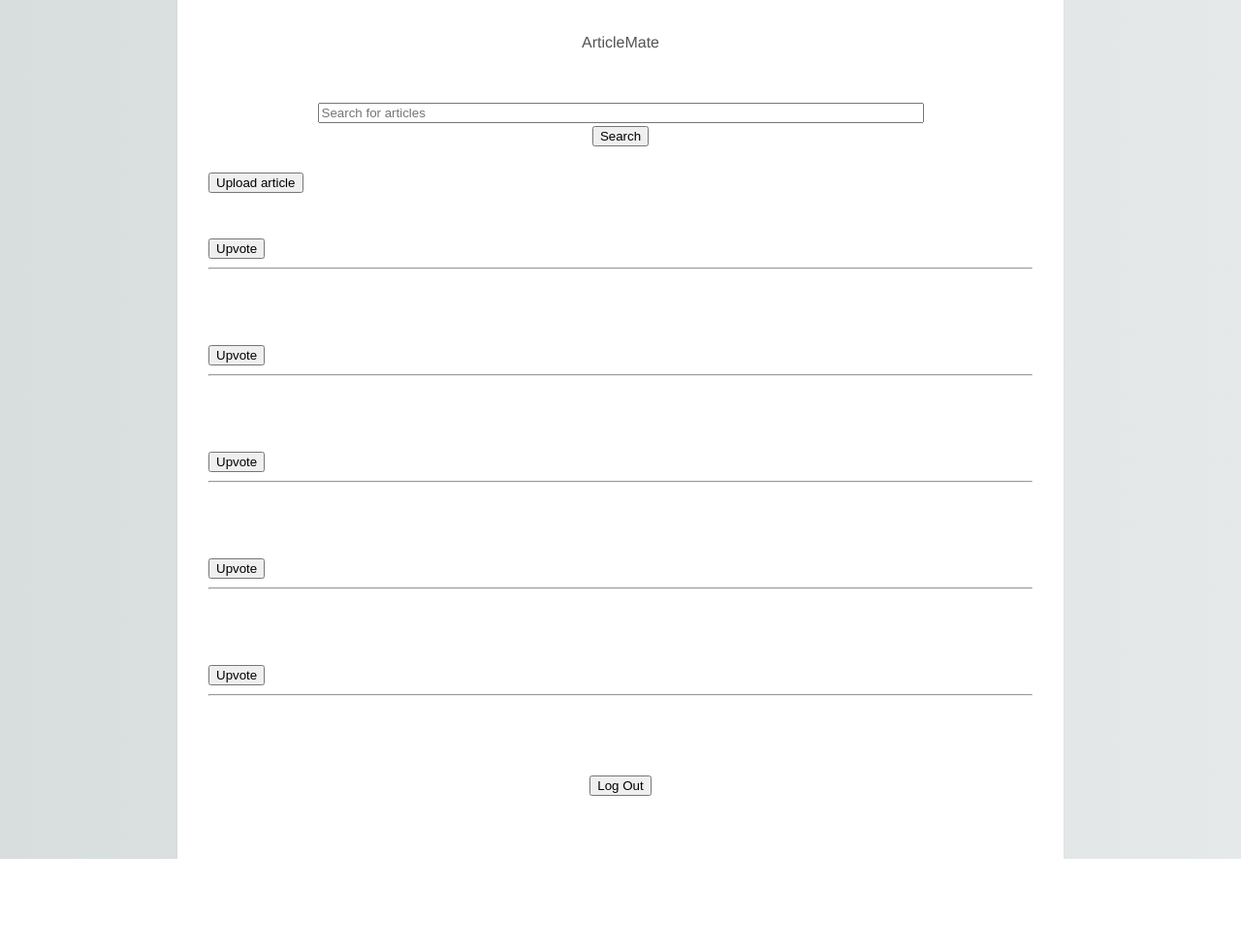
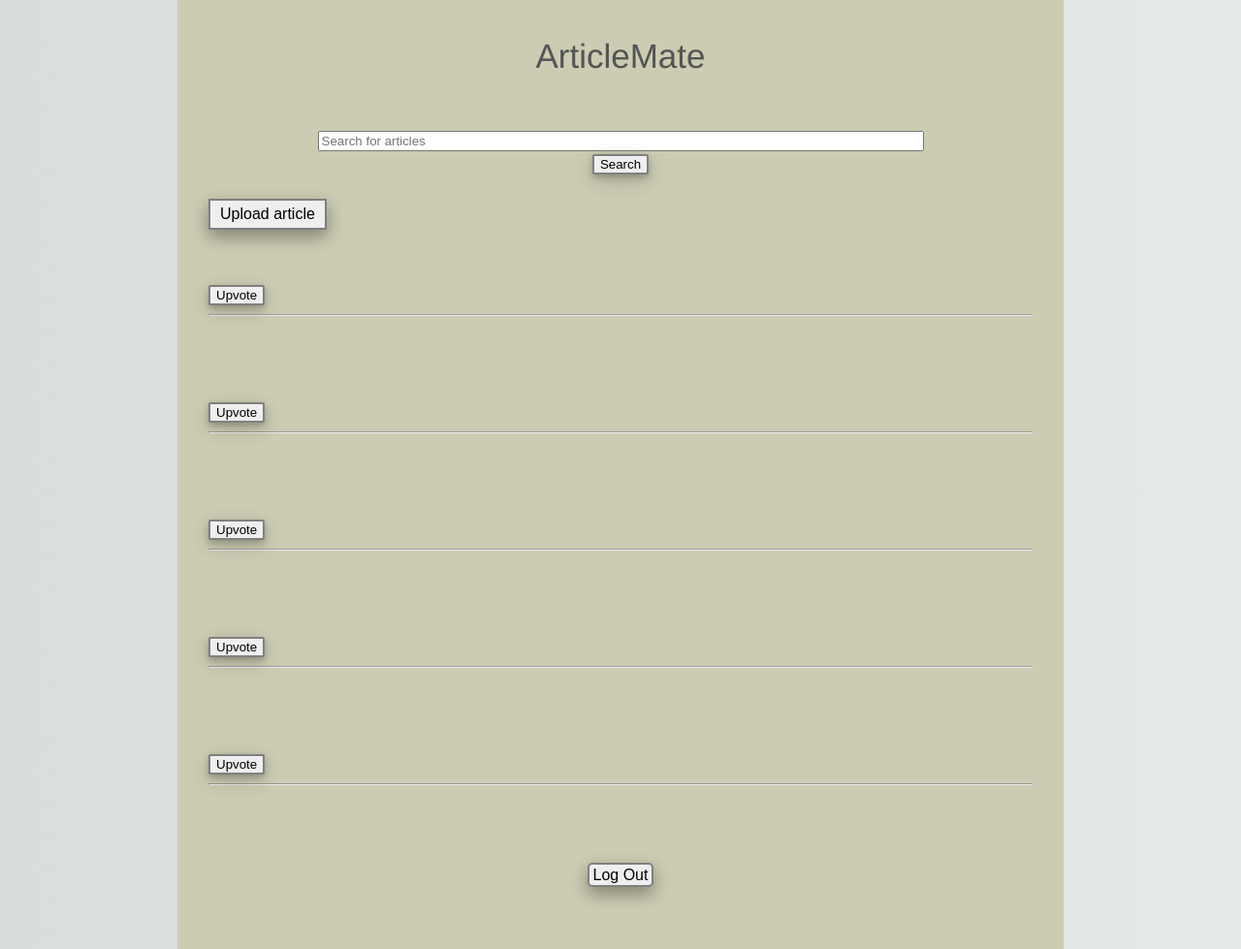
Before and after one commit to absingh31/Article_Portal, a PHP site: page /after_login.php in a window 1280 px wide. Shown: the whole page at 97% size. Before the commit the page ends 886 px from the top, so only its background shows below. Run offline with PHP 8.4, Linux system fonts and the light colour scheme; data that the repository does not hold is empty.

Commit message:
css updated

```diff
--- a/after_login.php
+++ b/after_login.php
@@ -1,4 +1,14 @@
 <?php
+mysql_connect('localhost','root','');
+$con=mysql_select_db('IWPProject');
+if($con)
+{
+}
+else
+{
+    die('Unable to connect');
+}
+
 if(isset($_POST['username'])&&isset($_POST['password']))
     {
 
@@ -38,6 +48,52 @@
 ?>
 <!DOCTYPE html>
 <html>
+<style>
+
+.body{
+	background-color: #ccccb3;
+}
+.green{
+	margin-left:6px;
+}
+.button{
+	border-radius: 2px;
+	 border: 2px solid grey;
+	 box-shadow: 0 8px 16px 0 rgba(0,0,0,0.2), 0 6px 20px 0 rgba(0,0,0,0.19);
+}
+
+.button:hover {
+    background-color: #4CAF50; /* Green */
+    color: white;
+    box-shadow: 0 12px 16px 0 rgba(0,0,0,0.24), 0 17px 50px 0 rgba(0,0,0,0.19);
+}
+.box{	padding-right: 20px;
+
+}
+
+.fontstyle{
+	font-style: Monospace;
+	font-size: 35px;
+}
+.upload{
+    border-radius: 5    px;
+     border: 2px solid grey;
+     box-shadow: 0 8px 16px 0 rgba(0,0,0,0.2), 0 6px 20px 0 rgba(0,0,0,0.19);
+    padding: 5px 10px;
+    text-align: center;
+    text-decoration: none;
+    display: inline-block;
+    font-size: 16px;
+}
+
+.upload:hover {
+    background-color: #4CAF50; /* Green */
+    color: white;
+    box-shadow: 0 12px 16px 0 rgba(0,0,0,0.24), 0 17px 50px 0 rgba(0,0,0,0.19);
+}
+
+
+</style>
     <head>
         <meta charset="utf-8">
         <meta http-equiv="X-UA-Compatible" content="IE=edge">
--- a/main.css
+++ b/main.css
@@ -21,3 +21,113 @@
     font-weight: 600;
     line-height: 1.3;
 }
+
+h2 {
+    margin-top: 1.3em;
+}
+
+a {
+    color: #0083e8;
+}
+
+b, strong {
+    font-weight: 600;
+}
+
+samp {
+    display: none;
+}
+
+img {
+    -webkit-animation: colorize 2s cubic-bezier(0, 0, .78, .36) 1;
+            animation: colorize 2s cubic-bezier(0, 0, .78, .36) 1;
+    background: transparent;
+    border: 10px solid rgba(0, 0, 0, 0.12);
+    border-radius: 4px;
+    display: block;
+    margin: 1.3em auto;
+    max-width: 95%;
+}
+
+@-webkit-keyframes colorize {
+    0% {
+        -webkit-filter: grayscale(100%);
+    }
+    100% {
+        -webkit-filter: grayscale(0%);
+    }
+}
+
+@keyframes colorize {
+    0% {
+        filter: grayscale(100%);
+    }
+    100% {
+        filter: grayscale(0%);
+    }
+}
+.header{
+    background-color:#b9ccb3;
+    border-style:solid;
+    border-color: black;
+    border-bottom-width: medium;
+    padding: 20px;
+}
+
+.body{
+    background-color: #ccccb3;
+}
+.green{
+    margin-left:6px;
+}
+.button{
+    border-radius: 2px;
+     border: 2px solid grey;
+     box-shadow: 0 3px 6px 0 rgba(0,0,0,0.2), 0 6px 20px 0 rgba(0,0,0,0.19);
+}
+
+.button:hover {
+    background-color: #4CAF50; /* Green */
+    color: white;
+    box-shadow: 0 12px 16px 0 rgba(0,0,0,0.24), 0 17px 50px 0 rgba(0,0,0,0.19);
+}
+.box{   padding-right: 20px;
+
+}
+
+.fontstyle{
+    font-style:lucida;
+    font-size: 35px;
+}
+.searchbutton{
+    border-radius: 5px;
+     border: 2px solid grey;
+     box-shadow: 0 8px 16px 0 rgba(0,0,0,0.2), 0 6px 20px 0 rgba(0,0,0,0.19);
+    padding: 6px 16px;
+    text-align: center;
+    text-decoration: none;
+    display: inline-block;
+    font-size: 16px;
+}
+
+.searchbutton:hover {
+    background-color: #4CAF50; /* Green */
+    color: white;
+    box-shadow: 0 12px 16px 0 rgba(0,0,0,0.24), 0 17px 50px 0 rgba(0,0,0,0.19);
+}
+
+.loginbutton{
+    border-radius: 5px;
+     border: 2px solid grey;
+     box-shadow: 0 8px 16px 0 rgba(0,0,0,0.2), 0 6px 20px 0 rgba(0,0,0,0.19);
+    padding: 1.5px 4px;
+    text-align: center;
+    text-decoration: none;
+    display: inline-block;
+    font-size: 16px;
+}
+
+.loginbutton:hover {
+    background-color: #4CAF50; /* Green */
+    color: white;
+    box-shadow: 0 12px 16px 0 rgba(0,0,0,0.24), 0 17px 50px 0 rgba(0,0,0,0.19);
```
